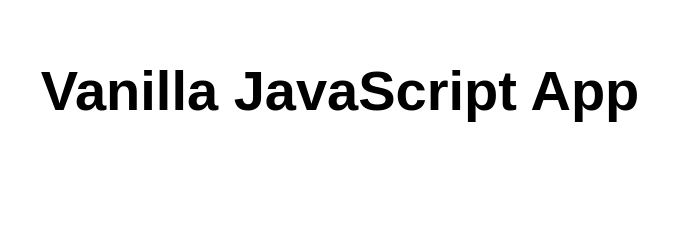
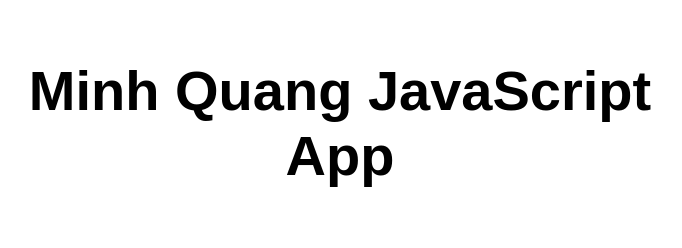
Before and after one commit to quang1112003/azure-static-web, a website: page src/index.html in a window 1280 px wide. Shown: the whole page, without its empty margins (300-982 px from the left). Drawn offline with Linux system fonts and the light colour scheme.

Commit message:
edit content static

```diff
--- a/src/index.html
+++ b/src/index.html
@@ -5,12 +5,12 @@
   <meta charset="UTF-8">
   <meta name="viewport" content="width=device-width, initial-scale=1.0">
   <link rel="stylesheet" href="styles.css">
-  <title>Vanilla JavaScript App</title>
+  <title>Minh Quang JavaScript App</title>
 </head>
 
 <body>
   <main>
-    <h1>Vanilla JavaScript App</h1>
+    <h1>Minh Quang JavaScript App</h1>
   </main>
 </body>
 
```
